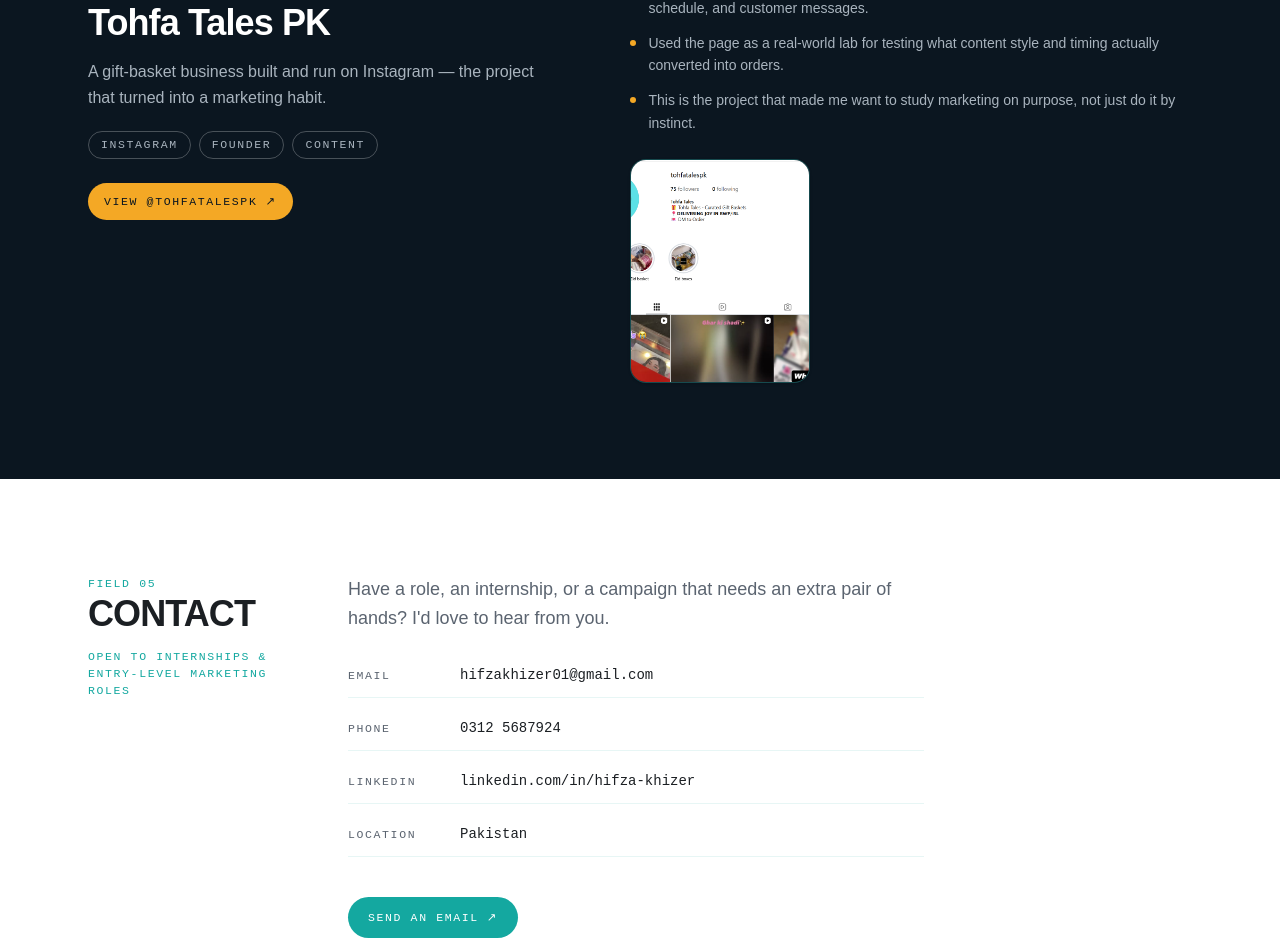
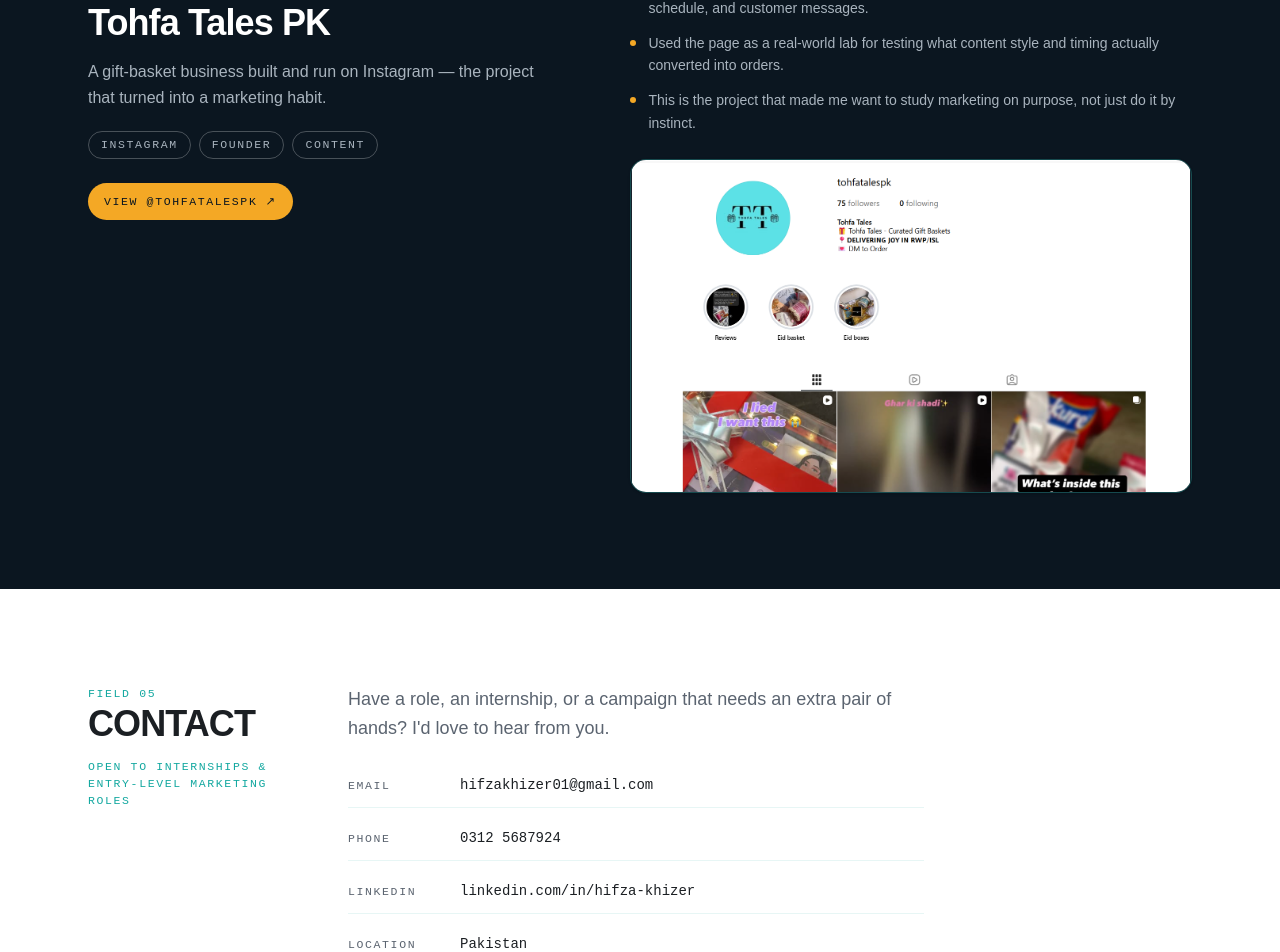
Before and after one commit to hifzakhizer01-dot/hifza-khizer, a Next.js app: page / in a window 1280 px wide. Shown: the part 3735-4687 px from the top of the page. Built offline with nearby package versions, Linux system fonts and the light colour scheme.

Commit message:
Update Projects.tsx

```diff
--- a/src/components/Projects.tsx
+++ b/src/components/Projects.tsx
@@ -112,17 +112,37 @@
 }
 
 function ProjectImageGrid({ project }: { project: Project }) {
+  const isSingleLandscape = project.images.length === 1;
+
   return (
-    <div className="grid grid-cols-2 gap-3 sm:grid-cols-3">
+    <div
+      className={
+        isSingleLandscape
+          ? "grid grid-cols-1"
+          : "grid grid-cols-2 gap-3 sm:grid-cols-3"
+      }
+    >
       {project.images.map((image, index) => {
         const frame = (
-          <div className="group relative aspect-[4/5] overflow-hidden rounded-2xl border border-brand-teal/30 bg-brand-white/5 shadow-sm transition-shadow hover:border-brand-teal hover:shadow-lg hover:shadow-brand-teal/20">
+          <div
+            className={`group relative overflow-hidden rounded-2xl border border-brand-teal/30 bg-brand-white/5 shadow-sm transition-shadow hover:border-brand-teal hover:shadow-lg hover:shadow-brand-teal/20 ${
+              isSingleLandscape ? "aspect-[1408/837]" : "aspect-[4/5]"
+            }`}
+          >
             <Image
               src={image}
               alt={`${project.title} work sample ${index + 1}`}
               fill
-              sizes="(min-width: 1024px) 30vw, (min-width: 640px) 30vw, 45vw"
-              className="object-cover transition-transform duration-500 group-hover:scale-105"
+              sizes={
+                isSingleLandscape
+                  ? "(min-width: 1024px) 55vw, 90vw"
+                  : "(min-width: 1024px) 30vw, (min-width: 640px) 30vw, 45vw"
+              }
+              className={
+                isSingleLandscape
+                  ? "object-contain transition-transform duration-500 group-hover:scale-105"
+                  : "object-cover transition-transform duration-500 group-hover:scale-105"
+              }
             />
           </div>
         );
```
